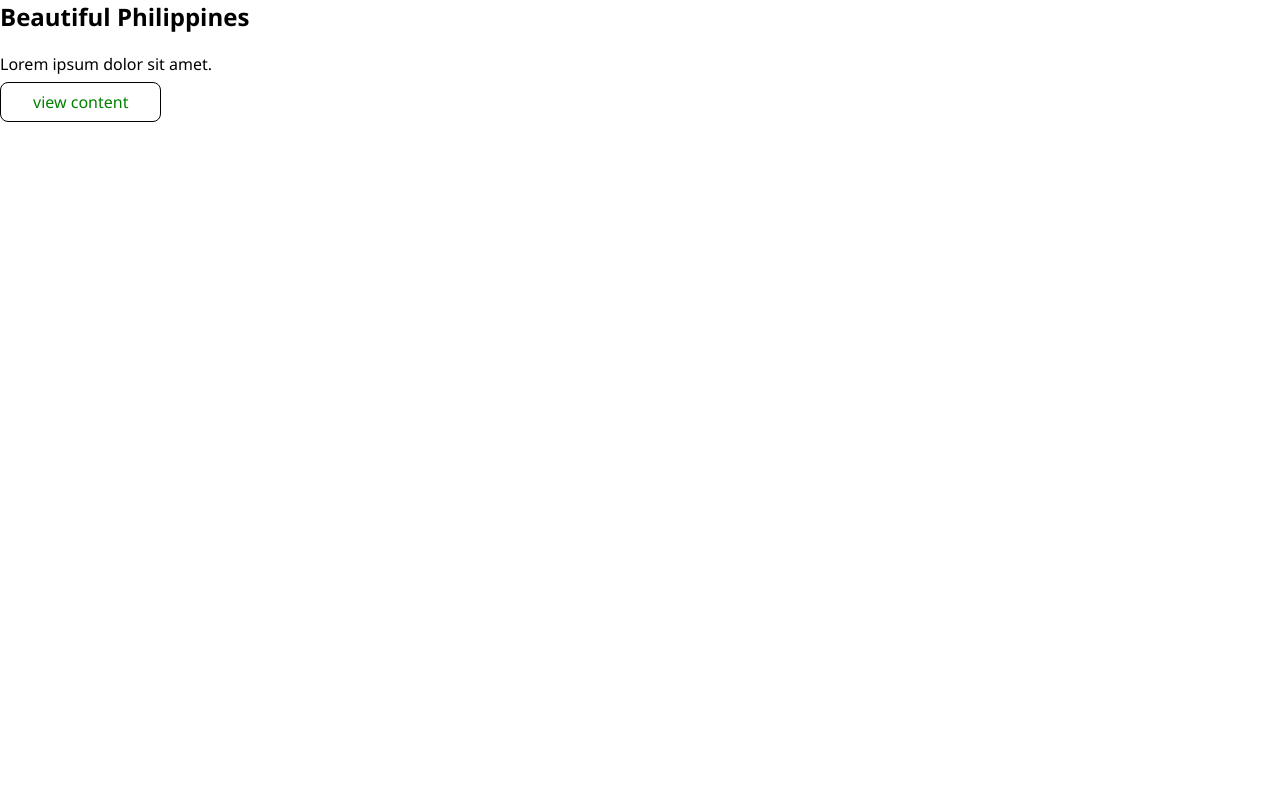
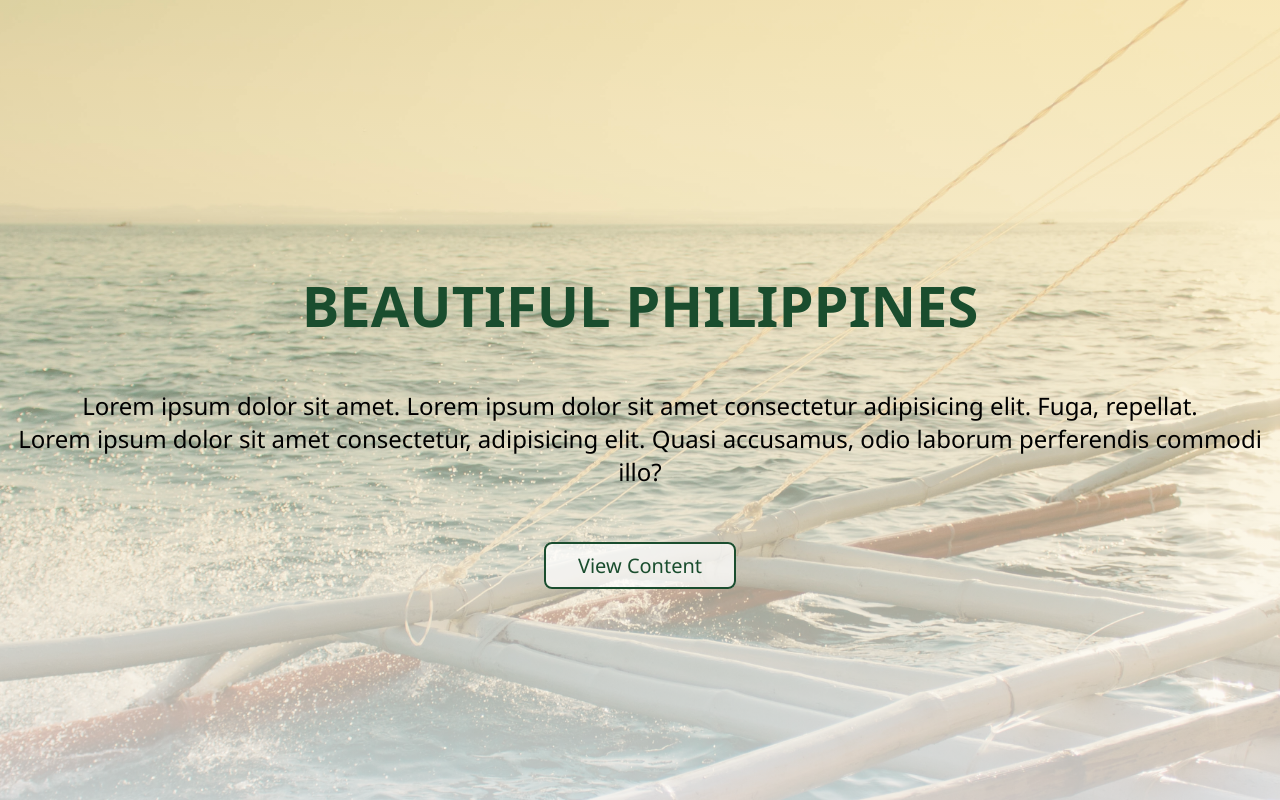
Before and after one commit to xyper129/flexbox-prtc, a plain HTML site: page index.html in a window 1280 px wide. Drawn offline with Linux system fonts and the light colour scheme.

Commit message:
done with the header page

```diff
--- a/index.html
+++ b/index.html
@@ -11,8 +11,17 @@
         <div class="header">
             <header>
                 <h1>Beautiful Philippines</h1>
-                    <p>Lorem ipsum dolor sit amet.</p>
-                    <a href="#" class="btn">view content</a>
+                    <p>
+                        Lorem ipsum dolor sit amet. Lorem ipsum dolor sit amet consectetur adipisicing elit. Fuga, repellat.
+                    </p>
+                    <p>
+                        Lorem ipsum dolor sit amet consectetur, adipisicing elit. Quasi accusamus, odio laborum perferendis commodi illo?
+                    </p>
+                    <div class="btn-container">
+                        <a href="#" class="btn">view content</a>
+                    </div>
+
+                    <!-- <img src="img/banner.jpg" alt="banner.jpg"> -->
             </header>
         </div>
     </section>
--- a/style.css
+++ b/style.css
@@ -6,13 +6,48 @@ body{
 }
 
 .btn{
-    border: 1px solid black;
+    border: 2px solid #1A4D2E;
     border-radius: 8px;
     padding: 8 32px;
     text-align: center;
     background-color: rgba(255,  255, 255, 0.75);
 }
+.btn-container {
+    margin-top: 4rem;
+}
 .header a{
     text-decoration: none;
-    color: green;
+    color: #1A4D2E;
+    text-transform: capitalize;
+    font-size: 1.25rem;
+    transition: .50s;
 }
+.header a:hover{
+    background-color: #1A4D2E;
+    opacity: 0.90;
+    color: #FFFF;
+}
+#header{
+    width: 100%;
+    height: 100vh;
+    background-image: linear-gradient(rgba(251, 188, 1, 0.25), rgba(255, 255, 255, .75)),url(img/banner.jpg);
+    background-position: center;
+    background-repeat: no-repeat;
+    background-size: cover;
+    display: flex;
+    align-items: center;
+    justify-content: center;
+    text-align: center;
+
+}
+
+.header h1{
+    text-transform: uppercase;
+    font-size: 3.5rem;
+    color: #1A4D2E;
+}
+.header p{
+    padding: 0 8px;
+    margin: 0;
+    font-size: 1.5rem;
+}
```
Also changed, not shown: img/banner.jpg (added).
